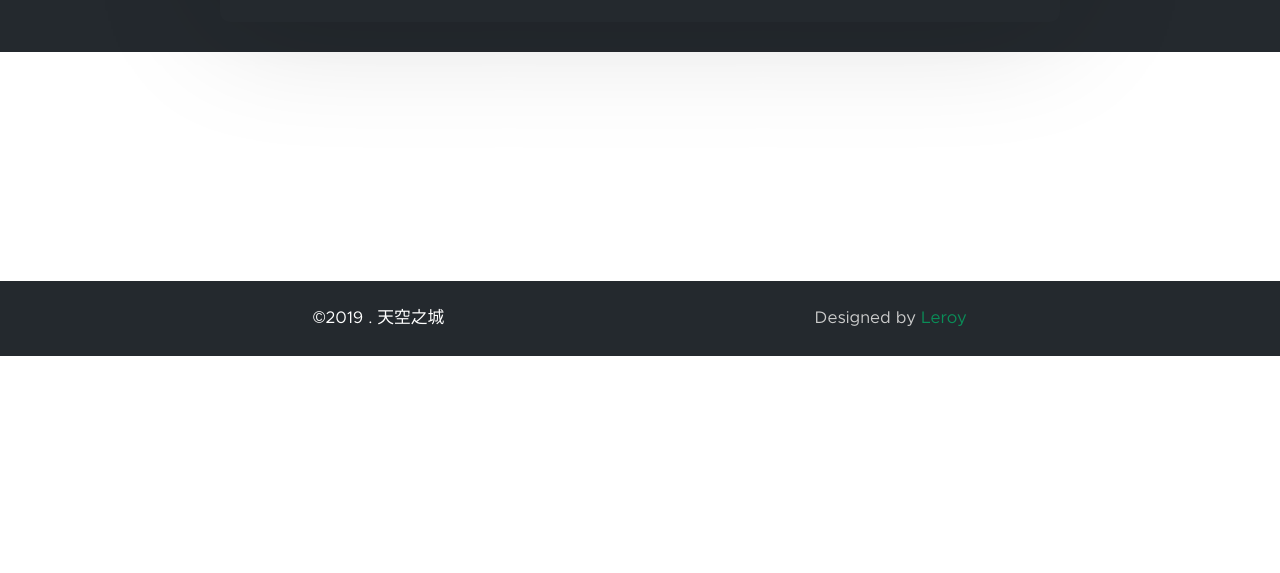
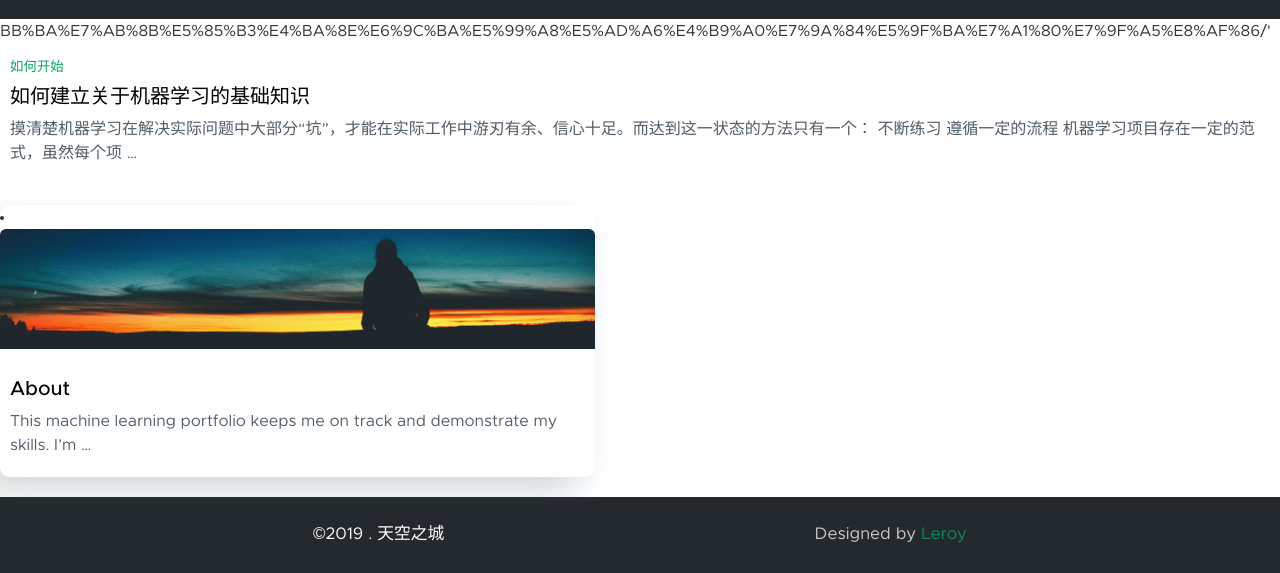
Before and after one commit to leroylau/leroylau.github.io, a plain HTML site: page about/index.html in a window 1280 px wide. Shown: the part 444-1017 px from the top of the page. Before the commit the page ends 800 px from the top, so only its background shows below. Drawn offline with nearby package versions, Linux system fonts and the light colour scheme.

Commit message:
check if about working

```diff
--- a/about/index.html
+++ b/about/index.html
@@ -79,3 +79,45 @@
 <script src = 'https://leroylau.github.io/js/index.js'></script>
   </body>
 </html>
+BB%BA%E7%AB%8B%E5%85%B3%E4%BA%8E%E6%9C%BA%E5%99%A8%E5%AD%A6%E4%B9%A0%E7%9A%84%E5%9F%BA%E7%A1%80%E7%9F%A5%E8%AF%86/' title = '如何建立关于机器学习的基础知识' style = 'background-image: url(https://leroylau.github.io/images/practice.jpg);'>
+  </a>
+  <div class = 'excerpt'>
+    <p class = 'post_tag'><a href = 'https://leroylau.github.io/tags/%E5%A6%82%E4%BD%95%E5%BC%80%E5%A7%8B'>如何开始</a></p>
+    <h3 class = 'post_link'>
+      <a href='https://leroylau.github.io/posts/%E5%A6%82%E4%BD%95%E5%BB%BA%E7%AB%8B%E5%85%B3%E4%BA%8E%E6%9C%BA%E5%99%A8%E5%AD%A6%E4%B9%A0%E7%9A%84%E5%9F%BA%E7%A1%80%E7%9F%A5%E8%AF%86/'>如何建立关于机器学习的基础知识</a>
+    </h3>
+    <p class = 'pale'>摸清楚机器学习在解决实际问题中大部分“坑”，才能在实际工作中游刃有余、信心十足。而达到这一状态的方法只有一个：
+ 不断练习
+ 遵循一定的流程 机器学习项目存在一定的范式，虽然每个项 …</p>
+  </div>
+</li>
+
+       <li class = 'duo post_item'>
+  <a class = 'show' href='https://leroylau.github.io/about/' title = 'About' style = 'background-image: url(https://leroylau.github.io/images/about_feature.jpg);'>
+  </a>
+  <div class = 'excerpt'>
+
+    <h3 class = 'post_link'>
+      <a href='https://leroylau.github.io/about/'>About</a>
+    </h3>
+    <p class = 'pale'>This machine learning portfolio keeps me on track and demonstrate my skills. I&rsquo;m …</p>
+  </div>
+</li>
+
+    </ul>
+  </aside>
+</div>
+<script src = 'https://leroylau.github.io/js/autosize.min.js'></script>
+<script src = 'https://leroylau.github.io/js/timeago.js'></script>
+
+    </main>
+    <footer class = 'footer'>
+  <div class = 'footer_inner'>
+    <p>&copy;<span class = 'year'></span> . 天空之城</p>
+    <p class = 'mute'>Designed by <a href = 'https://github.com/leroylau' target = '_blank' title = 'Linkedin Profile' rel = 'nonopener'> Leroy</a></p>
+  </div>
+</footer>
+<script src = 'https://code.jquery.com/jquery-3.1.0.min.js'   integrity='sha256-cCueBR6CsyA4/9szpPfrX3s49M9vUU5BgtiJj06wt/s='   crossorigin='anonymous'></script>
+<script src = 'https://leroylau.github.io/js/index.js'></script>
+  </body>
+</html>
```
